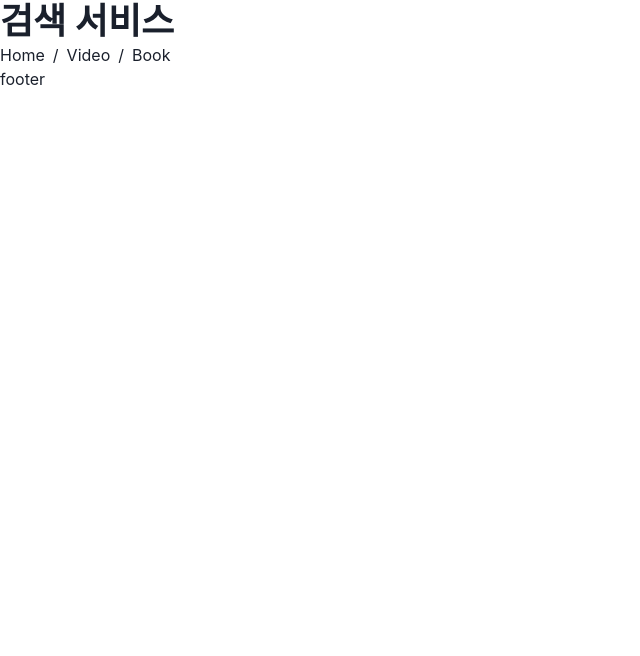
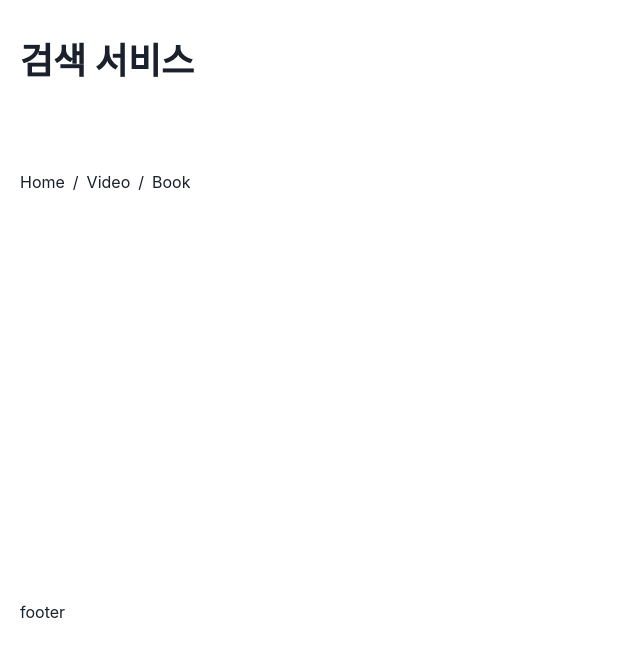
Before and after one commit to 5windy/demo, a React (Create React App) app: page /demo/ in a window 1280 px wide. Shown: the top 656 px of the page, without its empty margins (0-640 px from the left). Built offline with nearby package versions, Linux system fonts and the light colour scheme; the HTML template or start-up script is replaced by a standard one.

Commit message:
Style Grid

```diff
--- a/src/App.js
+++ b/src/App.js
@@ -3,10 +3,13 @@
 
 import { RouterProvider } from "react-router-dom";
 import router from "./router";
+import { Grid } from "@chakra-ui/react";
 
 function App() {
   return (
-    <RouterProvider router={router} />
+    <Grid p={"40px 20px"} gap={"10px"} minH={"100vh"} templateRows={"120px auto 160px"}>
+      <RouterProvider router={router} />
+    </Grid>
   );
 }
 
```
